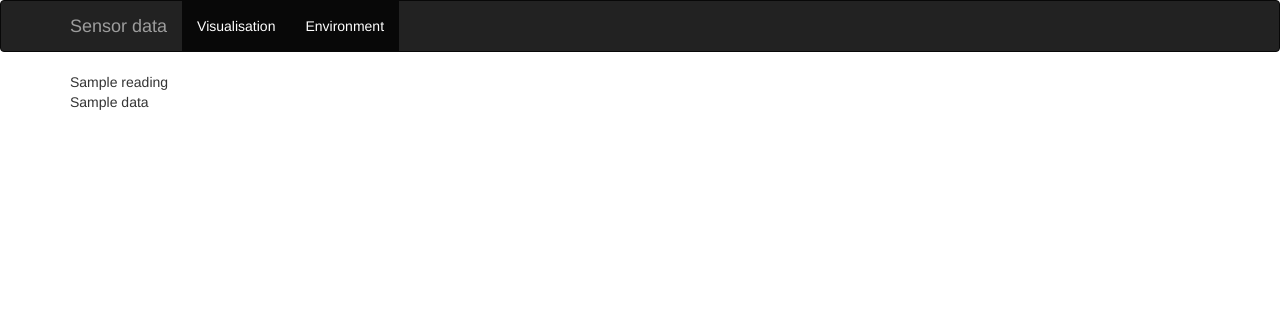
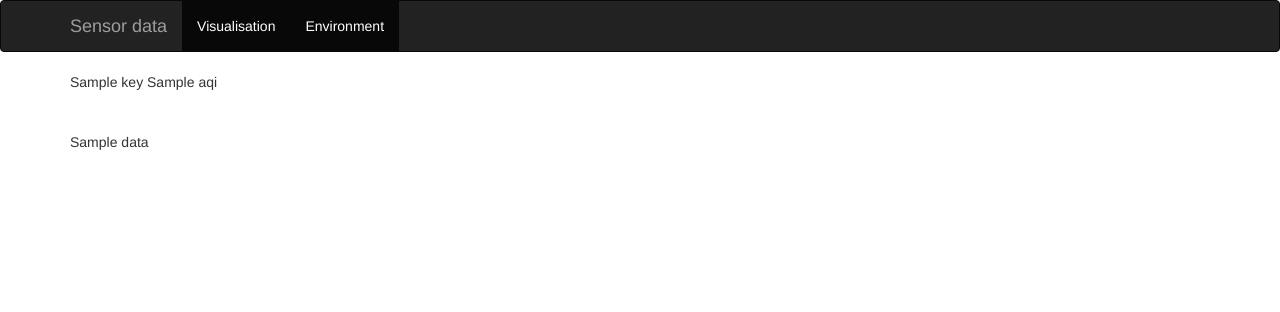
Before and after one commit to LucasAmos/Masters-project, a Flask app: template sensors/templates/environment.html in a window 1280 px wide. Shown: the top 312 px of the page. Run offline with Flask 2, Linux system fonts and the light colour scheme; the template is opened without the code that fills it: most values are stand-ins (such as "Sample title", 1, 10 or a date in 2020); parts of the project's set-up code (start-up, migrations or seed data) failed here and were passed over; some libraries are stand-ins or nearby versions.

Commit message:
Environment page

```diff
--- a/sensors/AQI/AQI.py
+++ b/sensors/AQI/AQI.py
@@ -14,7 +14,7 @@ def ratings(locationreadings):
 
         locationreadings[reading]['AQI'] = metric
 
-    return jsonify(locationreadings)
+    return locationreadings
 
 
 
--- a/sensors/templates/environment.html
+++ b/sensors/templates/environment.html
@@ -34,12 +34,15 @@
 
 <div class="container">
 
-        {% for reading in data %}
-          {{ reading}}
-            <br>
+        {% for key, reading in data.items() %}
+
+            {{ key }}            {{ reading.AQI }} <br>
+
+
 
         {%  endfor %}
-
+<br>
+<br>
 {{ data }}
 
 </div>
--- a/sensors/views.py
+++ b/sensors/views.py
@@ -354,5 +354,9 @@ def environment():
 
         latestreadings[data.DeviceID] = reading
 
+    data = AQI.ratings(latestreadings)
 
-    return render_template('environment.html', data=latestreadings)
+    print(type(data))
+
+
+    return render_template('environment.html', data= data)
```
